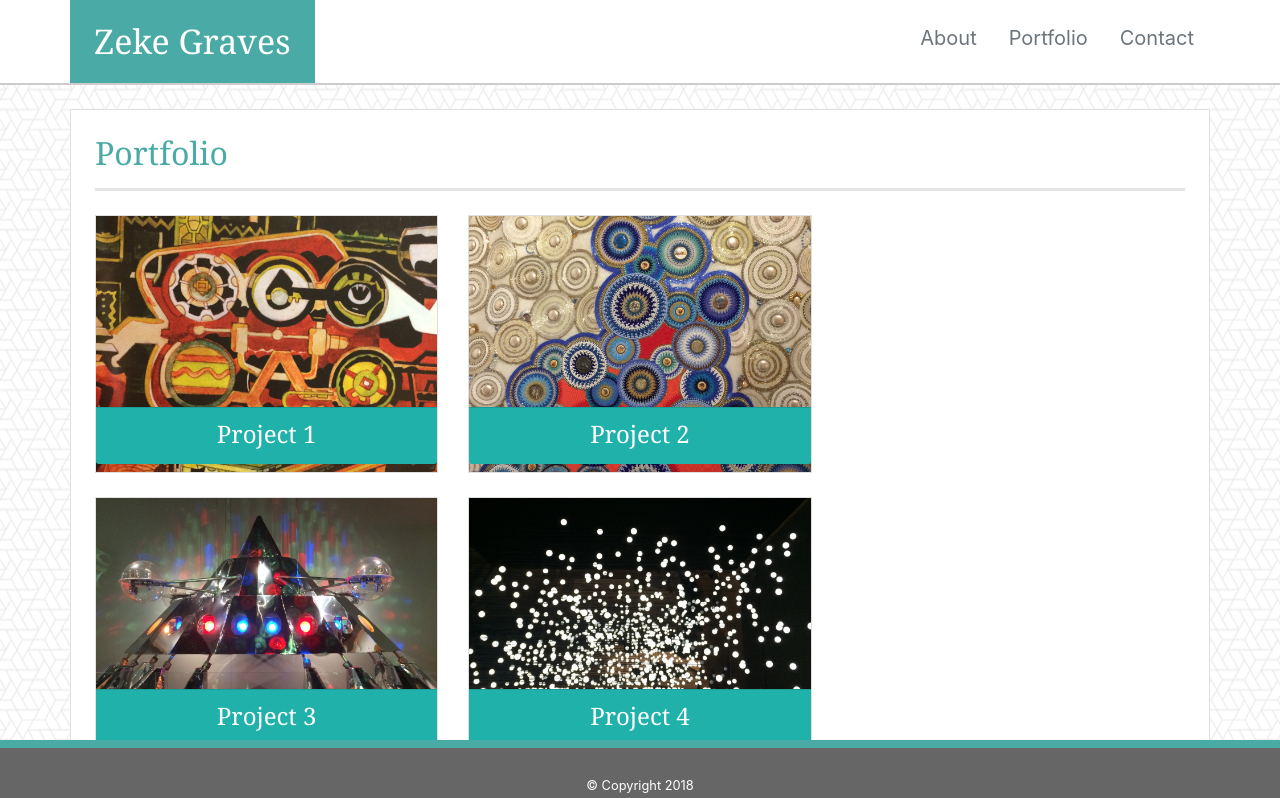
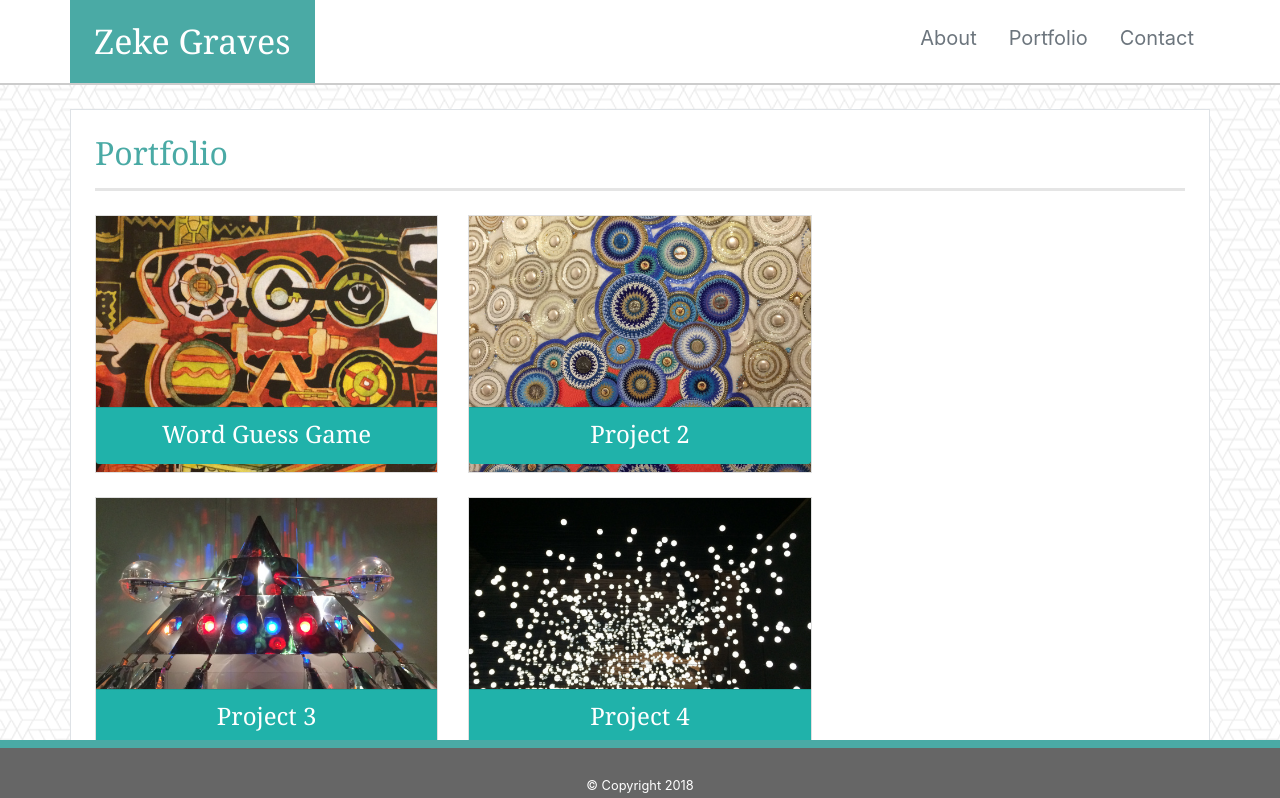
Before and after one commit to zinc-glaze/Bootstrap-Portfolio, a plain HTML site: page portfolio.html in a window 1280 px wide. Shown: the top 798 px of the page. Drawn offline with nearby package versions, Linux system fonts and the light colour scheme.

Commit message:
added Word Guess Game to portfolio

```diff
--- a/portfolio.html
+++ b/portfolio.html
@@ -33,10 +33,10 @@
             <div class="row mt-2">
                 <div class="col-sm-4 mb-4">
                     <div class="card text-center rounded-0">
-                        <a href="portfolio.html">
-                            <img class="card-img rounded-0" src="assets/images/placeholder_image_01.JPG" alt="Project 1" />
+                        <a href="https://zinc-glaze.github.io/Word-Guess-Game/" target="_blank">
+                            <img class="card-img rounded-0" src="assets/images/placeholder_image_01.JPG" alt="Word Guess Game" />
                             <div class="card-img-overlay px-0">
-                                <h4 class="card-footer position-absolute w-100 pb-3" style="bottom: 0; color: white; background-color: lightseagreen;">Project 1</h4>
+                                <h4 class="card-footer position-absolute w-100 pb-3" style="bottom: 0; color: white; background-color: lightseagreen;">Word Guess Game</h4>
                             </div>
                         </a>
                     </div>
```
